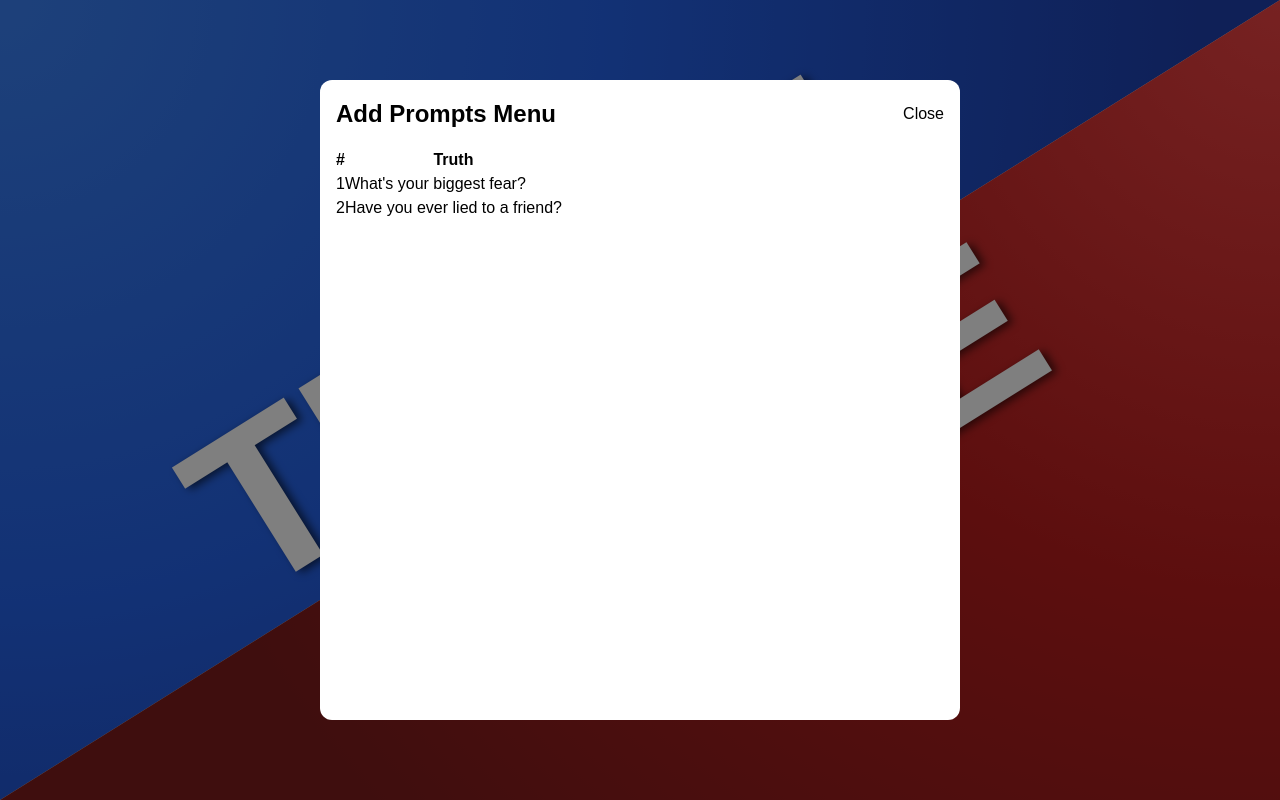
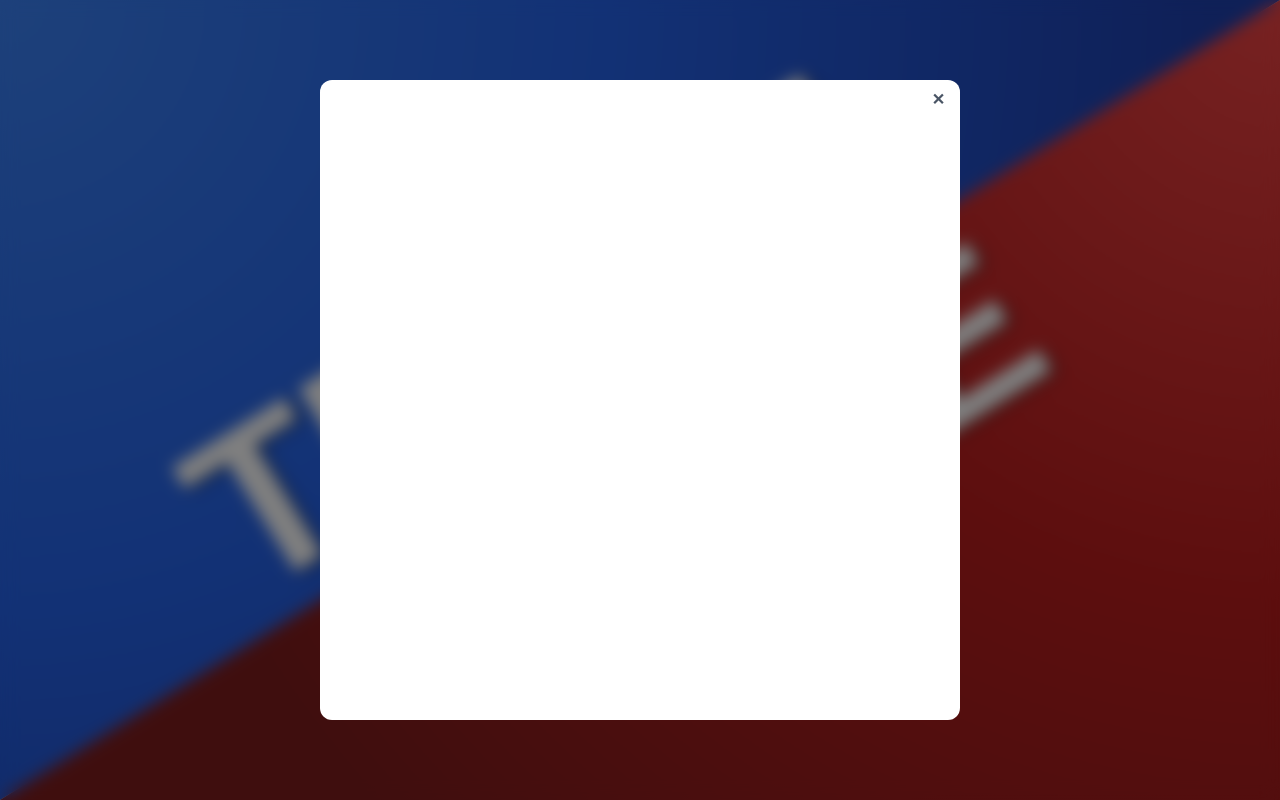
Before and after one commit to LucasMare/truth-or-dare, a Next.js app: page / in a window 1280 px wide. Both pictures are taken after a click on the button "+ Add Prompts". Built offline with nearby package versions, Linux system fonts and the light colour scheme.

Commit message:
Simplified AddPromptsMenu UI

```diff
--- a/app/components/AddPrompts/AddPromptsButton.tsx
+++ b/app/components/AddPrompts/AddPromptsButton.tsx
@@ -35,7 +35,7 @@ export default function AddPromptsButton() {
         <>
           {/* ⛱️ Backdrop */}
           <div
-            className="fixed inset-0 z-40 pointer-events-auto"
+            className="fixed inset-0 z-40 pointer-events-auto backdrop-blur-sm"
             style={{
               backgroundColor: "rgba(0, 0, 0, 0.5)", // semi-transparent black
             }}
--- a/app/components/AddPrompts/AddPromptsMenu.tsx
+++ b/app/components/AddPrompts/AddPromptsMenu.tsx
@@ -1,14 +1,12 @@
 "use client";
 
 import React from "react";
-import { usePromptsLists } from "./PromptsLists";
 
 type AddPromptsMenuProps = {
     onClose: () => void;
 };
 
 export default function AddPromptsMenu({ onClose }: AddPromptsMenuProps) {
-  const { truths } = usePromptsLists();
 
     return (
         <div
@@ -27,27 +25,20 @@ export default function AddPromptsMenu({ onClose }: AddPromptsMenuProps) {
                 zIndex: 60,
             }}
         >
-      <div style={{ display: "flex", justifyContent: "space-between", marginBottom: "1rem" }}>
-        <h2 style={{ fontSize: "1.5rem", fontWeight: "bold" }}>Add Prompts Menu</h2>
-        <button onClick={onClose}>Close</button>
-      </div>
+            <button
+                onClick={onClose}
+                className="text-gray-600 hover:text-black font-bold px-3 py-1 cursor-pointer absolute"
+                style={{
+                    top: "4px",      // adjust closer to 0 if needed
+                    right: "3px",    // adjust closer to 0 if needed
+                    fontSize: "1rem",
+                    position: "absolute",
+                }}
+            >
+                ✕
+            </button>
 
-      <table>
-        <thead>
-          <tr>
-            <th>#</th>
-            <th>Truth</th>
-          </tr>
-        </thead>
-        <tbody>
-          {truths.map((truth, index) => (
-            <tr key={index}>
-              <td>{index + 1}</td>
-              <td>{truth}</td>
-            </tr>
-          ))}
-        </tbody>
-      </table>
+
         </div>
     );
 }
```
Lines whose indentation alone changed are shown as unchanged.
